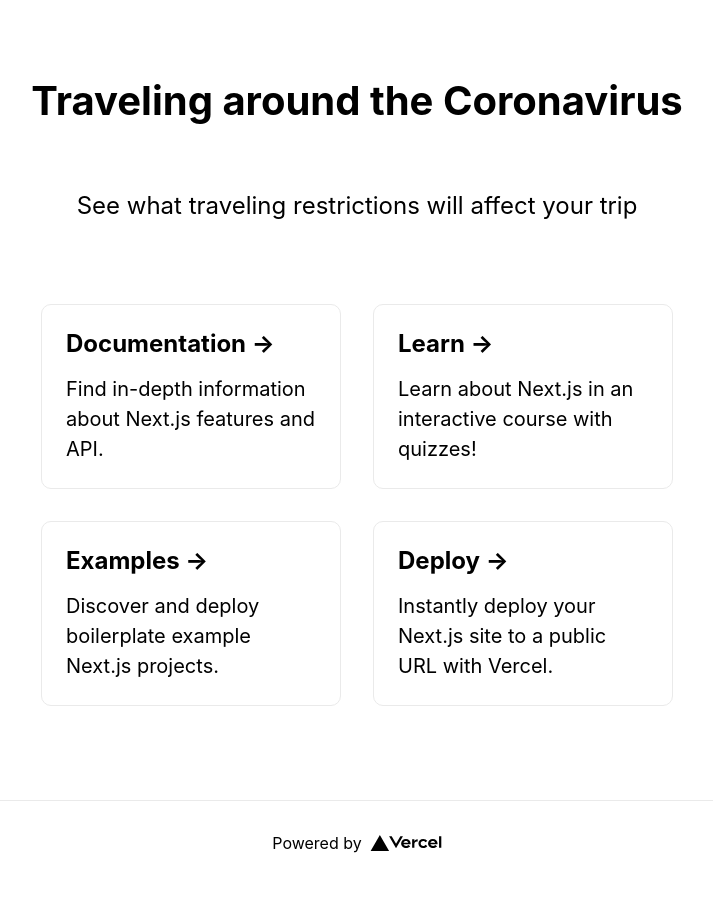
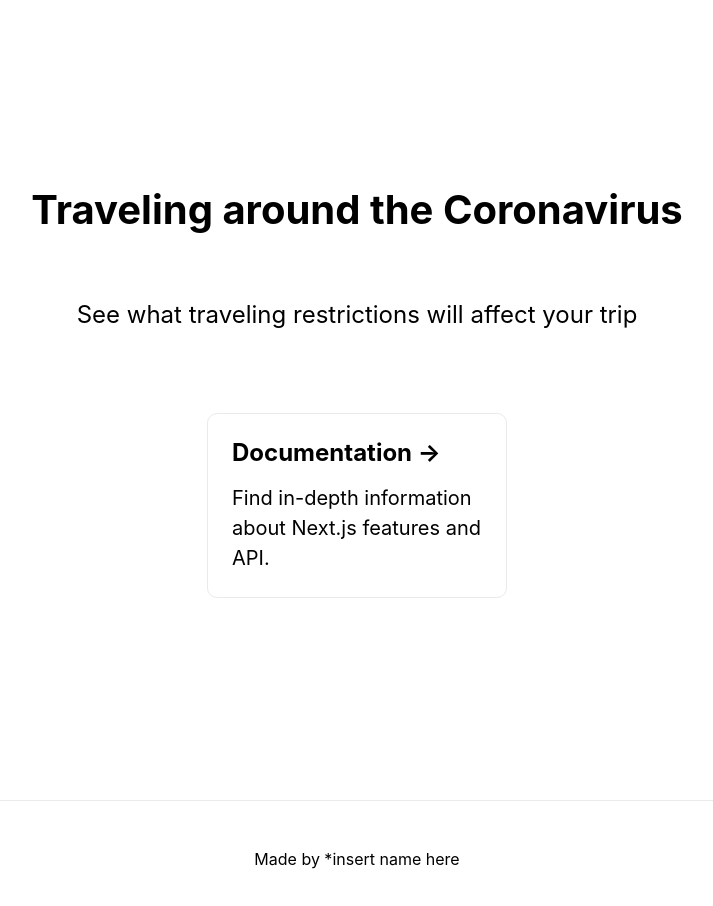
Before and after one commit to Gazwai/covid19-travel-restrictions, a Next.js app: page / in a window 1280 px wide. Shown: the top 906 px of the page, without its empty margins (283-996 px from the left). Before the commit the page ends 885 px from the top, so only its background shows below. Built offline with nearby package versions, Linux system fonts and the light colour scheme.

Commit message:
changed footer

```diff
--- a/pages/index.js
+++ b/pages/index.js
@@ -27,34 +27,11 @@ export default function Home() {
             <h2>Documentation &rarr;</h2>
             <p>Find in-depth information about Next.js features and API.</p>
           </a>
-
-          <a href="https://nextjs.org/learn" className={styles.card}>
-            <h2>Learn &rarr;</h2>
-            <p>Learn about Next.js in an interactive course with quizzes!</p>
-          </a>
-
-          <a
-            href="https://github.com/vercel/next.js/tree/canary/examples"
-            className={styles.card}
-          >
-            <h2>Examples &rarr;</h2>
-            <p>Discover and deploy boilerplate example Next.js projects.</p>
-          </a>
-
-          <a
-            href="https://vercel.com/new?utm_source=create-next-app&utm_medium=default-template&utm_campaign=create-next-app"
-            className={styles.card}
-          >
-            <h2>Deploy &rarr;</h2>
-            <p>
-              Instantly deploy your Next.js site to a public URL with Vercel.
-            </p>
-          </a>
         </div>
       </main>
 
       <footer className={styles.footer}>
-        <a
+        {/* <a
           href="https://vercel.com?utm_source=create-next-app&utm_medium=default-template&utm_campaign=create-next-app"
           target="_blank"
           rel="noopener noreferrer"
@@ -63,7 +40,8 @@ export default function Home() {
           <span className={styles.logo}>
             <Image src="/vercel.svg" alt="Vercel Logo" width={72} height={16} />
           </span>
-        </a>
+        </a> */}
+        <p>Made by *insert name here</p>
       </footer>
     </div>
   )
```
